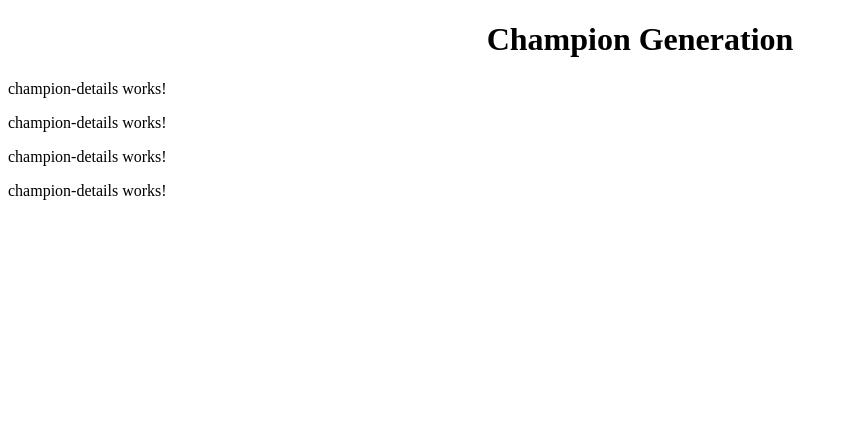
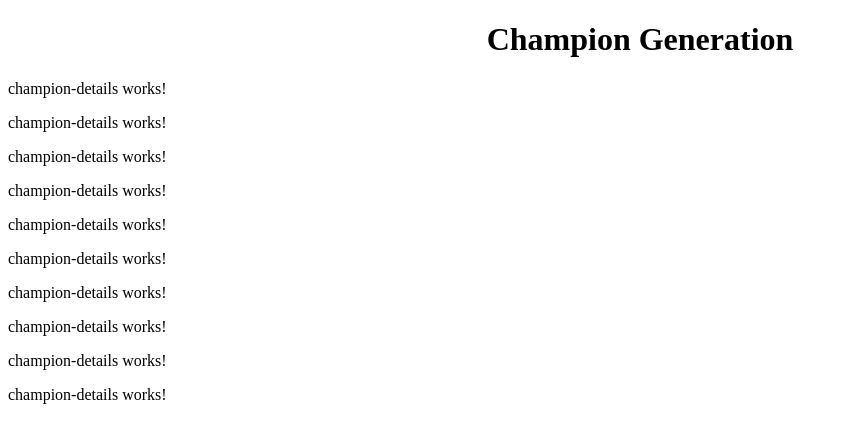
Before and after one commit to Mohamed-Muslemani/Mohamed_Muslemani_Learning_Angular, an Angular app: page / in a window 1280 px wide. Shown: the top 442 px of the page, without its empty margins (0-848 px from the left). Built offline with nearby package versions, Linux system fonts and the light colour scheme.

Commit message:
One way bind champ details to a champion

```diff
--- a/src/app/champion-list/champion-list.component.html
+++ b/src/app/champion-list/champion-list.component.html
@@ -1,4 +1,10 @@
-<app-champion-details></app-champion-details>
-<app-champion-details></app-champion-details>
-<app-champion-details></app-champion-details>
-<app-champion-details></app-champion-details>
+<app-champion-details [champion]="champion1"></app-champion-details>
+<app-champion-details [champion]="champion2"></app-champion-details>
+<app-champion-details [champion]="champion3"></app-champion-details>
+<app-champion-details [champion]="champion4"></app-champion-details>
+<app-champion-details [champion]="champion5"></app-champion-details>
+<app-champion-details [champion]="champion6"></app-champion-details>
+<app-champion-details [champion]="champion7"></app-champion-details>
+<app-champion-details [champion]="champion8"></app-champion-details>
+<app-champion-details [champion]="champion9"></app-champion-details>
+<app-champion-details [champion]="champion10"></app-champion-details>
```
